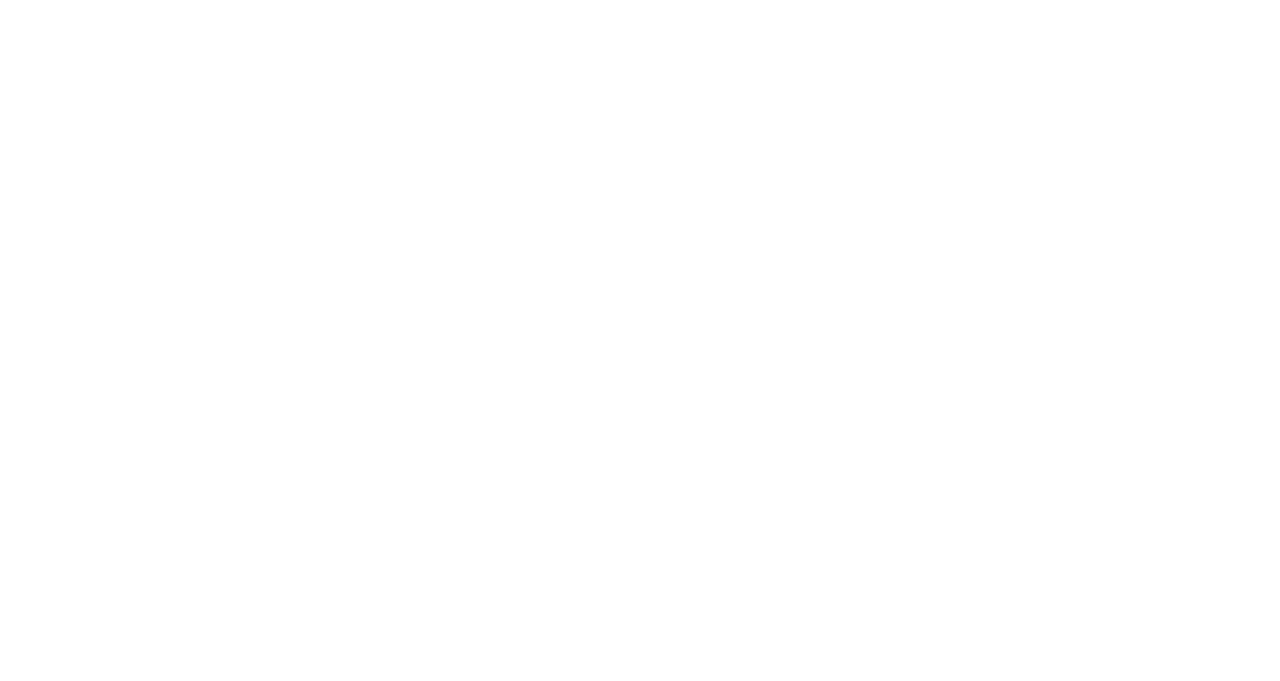
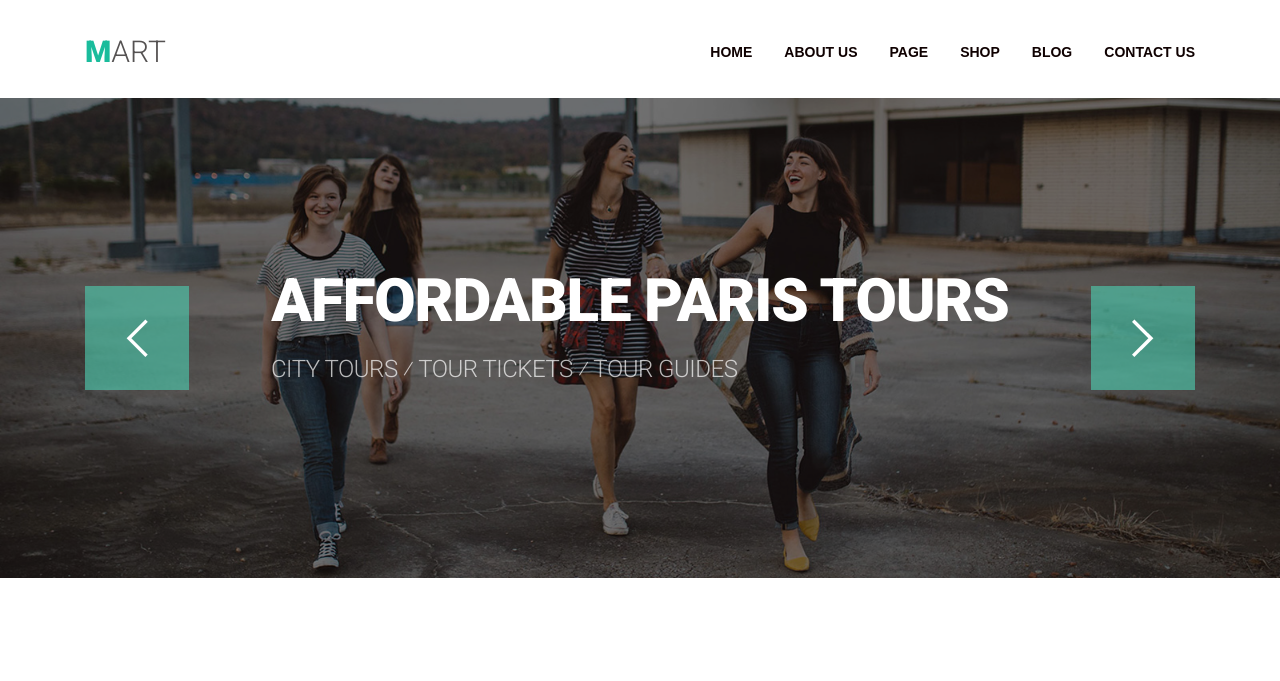
Before and after one commit to Armen-Kazarov/goit-html-css-module-05, a plain HTML site: page index.html in a window 1280 px wide. Drawn offline with Linux system fonts and the light colour scheme.

Commit message:
add header, slider section

```diff
--- /dev/null
+++ b/css/reset.css
@@ -0,0 +1,48 @@
+/* http://meyerweb.com/eric/tools/css/reset/
+   v2.0 | 20110126
+   License: none (public domain)
+*/
+
+html, body, div, span, applet, object, iframe,
+h1, h2, h3, h4, h5, h6, p, blockquote, pre,
+a, abbr, acronym, address, big, cite, code,
+del, dfn, em, img, ins, kbd, q, s, samp,
+small, strike, strong, sub, sup, tt, var,
+b, u, i, center,
+dl, dt, dd, ol, ul, li,
+fieldset, form, label, legend,
+table, caption, tbody, tfoot, thead, tr, th, td,
+article, aside, canvas, details, embed,
+figure, figcaption, footer, header, hgroup,
+menu, nav, output, ruby, section, summary,
+time, mark, audio, video {
+    margin: 0;
+    padding: 0;
+    border: 0;
+    font-size: 100%;
+    font: inherit;
+    vertical-align: baseline;
+}
+/* HTML5 display-role reset for older browsers */
+article, aside, details, figcaption, figure,
+footer, header, hgroup, menu, nav, section {
+    display: block;
+}
+body {
+    line-height: 1;
+}
+ol, ul {
+    list-style: none;
+}
+blockquote, q {
+    quotes: none;
+}
+blockquote:before, blockquote:after,
+q:before, q:after {
+    content: '';
+    content: none;
+}
+table {
+    border-collapse: collapse;
+    border-spacing: 0;
+}
--- /dev/null
+++ b/css/style.css
@@ -0,0 +1,162 @@
+* {
+    box-sizing: border-box;
+}
+
+a {
+    text-decoration: none;
+}
+
+h2 {
+    text-align: center;
+    text-transform: uppercase;
+    font:  900 48px/1.2 "Roboto", sans-serif;
+    color: #515151;
+    letter-spacing: -0.02em;
+}
+
+img {
+    display: block;
+    width: 100%;
+    height: auto;
+}
+
+button {
+    cursor: pointer;
+}
+
+.container {
+    margin: 0 auto;
+    max-width: 1110px;
+    width: 100%;
+}
+
+.header {
+    padding-top: 36px;
+    padding-bottom: 30px;
+}
+
+.clearfix::after {
+    content: "";
+    display: table;
+    clear: both;
+}
+
+.logo {
+    display: block;
+    float: left;
+    text-transform: uppercase;
+    font:  300 30px/32px "Roboto", sans-serif;
+    color: #555252;
+}
+
+.logo:first-letter {
+    color: #1abc9c;
+    font:  900 30px/32px "Roboto", sans-serif;
+}
+
+.menu-list-items {
+    float: right;
+    margin-top: 8px;
+}
+
+.list-item {
+    float: left;
+}
+
+.list-item+.list-item {
+    margin-left: 32px;
+}
+
+.list-item a {
+    text-transform: uppercase;
+    font:  700 14px/1.2 "Open+Sans", sans-serif;
+    color: #0f0101;
+}
+
+.list-item a:hover {
+    color: #1abc9c;
+}
+
+.main-container {
+    padding-bottom: 100px;
+}
+
+.slider {
+    position: relative;
+}
+
+.slider::before {
+    content: "";
+    display: block;
+    width: 100%;
+    height: 100%;
+    background-color: rgba(0, 0, 0, .522);
+    position: absolute;
+    top: 0;
+    left: 0;
+}
+
+.slider-container {
+    position: absolute;
+    top: 48%;
+    left: 50%;
+    transform: translate(-50%, -50%);
+    max-width: 738px;
+    width: 100%;
+}
+
+.slider-title {
+    color: #ffffff;
+    font-size: 60px;
+    line-height: 82px;
+}
+
+.text-slider {
+    font:  300 24px/54px "Roboto", sans-serif;
+    text-transform: uppercase;
+    color: rgba(255, 255, 255, .7);
+    letter-spacing: -0.02em;
+}
+
+.slider-buttons {
+    position: absolute;
+    top: 50%;
+    left: 50%;
+    transform: translate(-50%, -50%);
+    max-width: 1110px;
+    width: 100%;
+}
+
+.btn-prev {
+    float: left;
+    border: none;
+    width: 104px;
+    height: 104px;
+    background-color: rgba(78, 198, 171, .651);
+    background-image: url("../img/icons/btn-prev.png");
+    background-repeat: no-repeat;
+    background-position: center;
+}
+
+.btn-next {
+    float: right;
+    border: none;
+    width: 104px;
+    height: 104px;
+    background-color: rgba(78, 198, 171, .651);
+    background-image: url("../img/icons/btn-next.png");
+    background-repeat: no-repeat;
+    background-position: center;
+}
+
+.btn-prev:hover, .btn-next:hover {
+    background-color: rgba(78, 198, 171, 1);
+}
+
+.section-title::after {
+    content: "";
+    display: block;
+    width: 164px;
+    margin: 28px auto 92px;
+    border-top: solid 6px #1abc9c;
+}
--- a/index.html
+++ b/index.html
@@ -1,10 +1,70 @@
 <!DOCTYPE html>
 <html lang="en">
-<head>
-  <meta charset="UTF-8">
-  <title>Title</title>
-</head>
-<body>
-
-</body>
+  <head>
+    <meta charset="UTF-8">
+    <title>Homework-05</title>
+    <link href="https://fonts.googleapis.com/css2?family=Open+Sans:wght@300;600;700&family=Roboto:wght@300;900&display=swap" rel="stylesheet">
+    <link rel="stylesheet" href="css/reset.css">
+    <link rel="stylesheet" href="css/style.css">
+  </head>
+  <body>
+    <header class="header">
+      <div class="container">
+        <nav class="nav-menu clearfix">
+          <a href="#" class="logo">
+            mart
+          </a>
+          <ul class="menu-list-items clearfix">
+            <li  class="list-item">
+              <a href="#">
+                home
+              </a>
+            </li>
+            <li class="list-item">
+              <a href="#">
+                about Us
+              </a>
+            </li>
+            <li class="list-item">
+              <a href="#">
+                page
+              </a>
+            </li>
+            <li class="list-item">
+              <a href="#">
+                shop
+              </a>
+            </li>
+            <li class="list-item">
+              <a href="#">
+                blog
+              </a>
+            </li>
+            <li class="list-item">
+              <a href="#">
+                contact Us
+              </a>
+            </li>
+          </ul>
+        </nav>
+      </div>
+    </header>
+    <main class="main-container">
+      <div class="slider">
+        <img src="img/slider/slider.jpg" width="1600" height="600" alt="women">
+        <div class="slider-container">
+          <h2 class="slider-title">
+            affordable paris tours
+          </h2>
+          <p class="text-slider">
+            city tours &#8260; tour tickets &#8260; tour guides
+          </p>
+        </div>
+        <div class="slider-buttons clearfix">
+          <button class="btn-prev"></button>
+          <button class="btn-next"></button>
+        </div>
+      </div>
+    </main>
+  </body>
 </html>
```
Also changed, not shown: img/icons/btn-next.png (added), img/icons/btn-prev.png (added), img/slider/slider.jpg (added).
